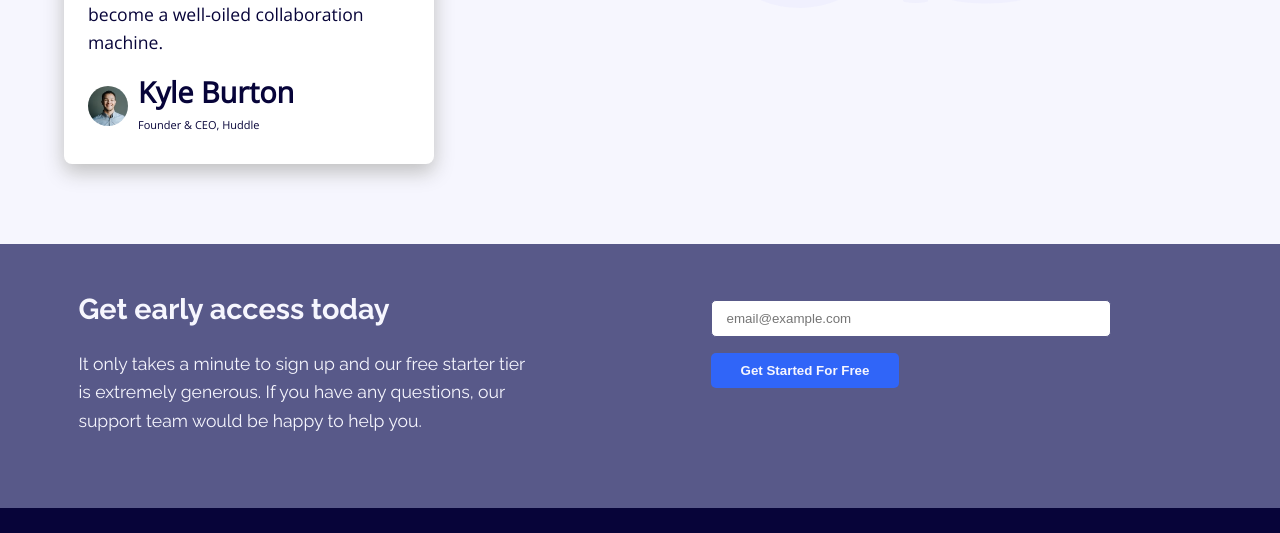
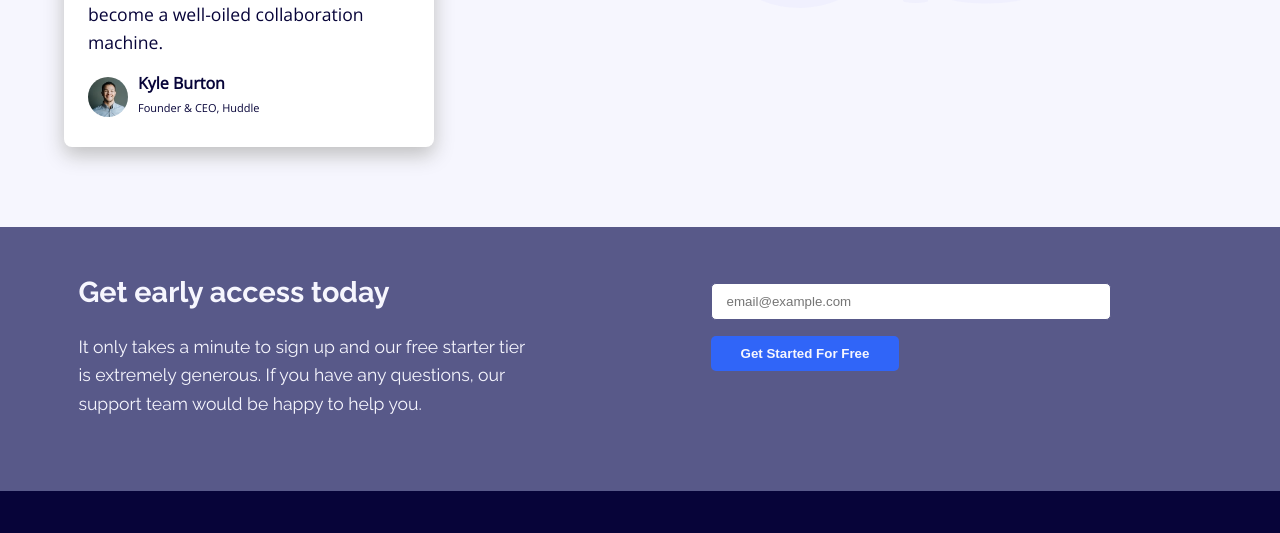
Before and after one commit to rabahmilano/fylo-landing-page-with-two-column, a plain HTML site: page index.html in a window 1280 px wide. Shown: the part 1227-1760 px from the top of the page. Drawn offline with nearby package versions, Linux system fonts and the light colour scheme.

Commit message:
Update index.html

```diff
--- a/index.html
+++ b/index.html
@@ -76,7 +76,7 @@
             <div class="info">
               <img src="images/avatar-testimonial.jpg" alt="avatar" class="avatar">
               <div class="user">
-                <h3>Kyle Burton</h3>
+                <h4>Kyle Burton</h4>
                   <p>Founder & CEO, Huddle</p>
               </div>
             </div>
```
